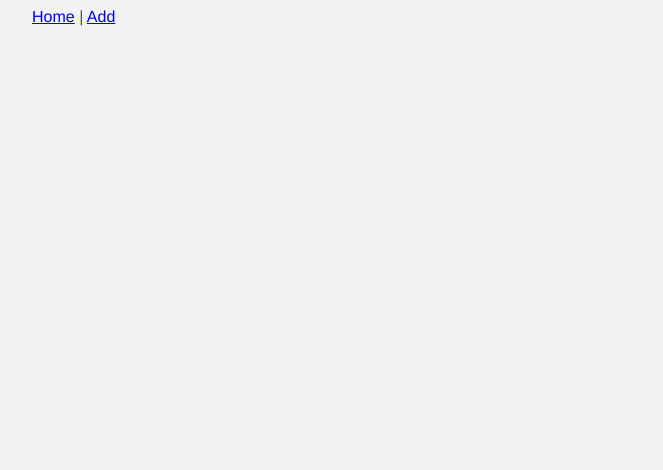
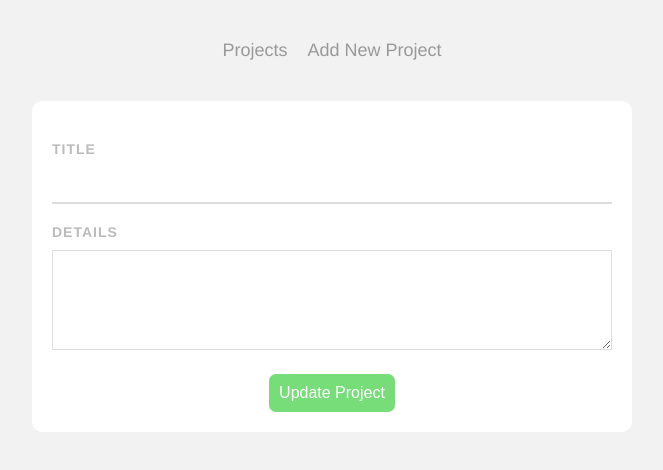
Before and after one commit to Ethemkizilyer/planner, a Vue app: page /projects/1 in a window 1280 px wide. Shown: the top 470 px of the page, without its empty margins (308-971 px from the left). Built offline with nearby package versions, Linux system fonts and the light colour scheme; no server answers.

Commit message:
feat: project edit page completed

```diff
--- a/data/db.json
+++ b/data/db.json
@@ -2,7 +2,7 @@
   "projects": [
     {
       "id": 1,
-      "title": "Deneme 1",
+      "title": "Deneme 34",
       "details": "Lorem Ipsum is simply dummy text of the printing and typesetting industry. Lorem Ipsum has been the industry's standard dummy text ever since the 1500s, when an unknown printer took a galley of type and scrambled it to make a type specimen book..",
       "complete": true
     },
--- a/src/App.vue
+++ b/src/App.vue
@@ -1,14 +1,14 @@
 <template>
   <div>
-  <nav>
-    <router-link to="/">Home</router-link> |
-    <router-link to="/add">Add</router-link>
-  </nav>
+ <Navbar/>
   <router-view/></div>
 </template>
 <script>
+import Navbar from './components/Navbar.vue';
+
+
 export default {
-  components:{}
+  components:{Navbar}
 }
 </script>
 
--- /dev/null
+++ b/src/components/Navbar.vue
@@ -0,0 +1,32 @@
+<template>
+  <nav class="main-nav">
+    <router-link :to="{name:'Home'}">Projects</router-link>
+    <router-link :to="{name:'AddProject'}">Add New Project</router-link>
+  </nav>
+</template>
+
+<script>
+export default {
+
+}
+</script>
+
+<style>
+.main-nav{
+    text-align: center;
+    margin: 40px auto;
+}
+.main-nav a{
+    display: inline-block;
+    text-decoration: none;
+    margin: 0 10px;
+    color: #999;
+    font-size: 18px;
+}
+a.router-link-active{
+border-bottom: 2px solid #76dd78;
+padding-bottom: 4px;
+color: #76dd78;
+
+}
+</style>
--- a/src/components/SingleProject.vue
+++ b/src/components/SingleProject.vue
@@ -5,7 +5,7 @@
       <div class="icons">
         <span class="material-icons" @click="toggleComplete"> done </span>
         <span class="material-icons" @click="deleteProject"> delete </span>
-        <span class="material-icons"> edit </span>
+        <router-link :to="{name:'EditProject',params:{id:project.id}}" ><span class="material-icons"> edit </span></router-link>
       </div>
     </div>
     <div v-if="showDetails" class="details">
--- a/src/views/EditProject.vue
+++ b/src/views/EditProject.vue
@@ -1,13 +1,82 @@
 <template>
-
+  <form @submit.prevent="handleSubmit">
+    <label>Title</label>
+    <input v-model="title" required type="text" />
+    <label>Details</label>
+    <textarea v-model="details"></textarea>
+    <button>Update Project</button>
+  </form>
 </template>
 
 <script>
 export default {
+  props: ["id"],
+  data() {
+    return {
+      title: "",
+      details: "",
+      url: "http://localhost:3000/projects/" + this.id,
+    };
+  },
+  mounted() {
+    fetch(this.url)
+      .then((res) => res.json())
+      .then((data) => {
+        this.title = data.title;
+        this.details = data.details;
+      });
+  },
+  methods: {
+    handleSubmit() {
+      fetch(this.url, {
+        method: "PATCH",
+        headers: { "Content-Type": "application/json" },
+        body: JSON.stringify({ title: this.title, details: this.details })
 
-}
+      }).then(() => this.$router.push("/"))
+          .catch((err) => console.log(err))
+    },
+  },
+};
 </script>
 
 <style>
-
+form {
+  background: #fff;
+  padding: 20px;
+  border-radius: 10px;
+}
+label {
+  display: block;
+  color: #bbb;
+  text-transform: uppercase;
+  font-size: 14px;
+  font-weight: bold;
+  letter-spacing: 1px;
+  margin: 20px 0px 10px 0;
+}
+input {
+  padding: 10px;
+  border: 0;
+  border-bottom: 2px solid #ddd;
+  width: 100%;
+  box-sizing: border-box;
+}
+textarea {
+  border: 1px solid #ddd;
+  padding: 10px;
+  width: 100%;
+  box-sizing: border-box;
+  height: 100px;
+}
+form button {
+  display: block;
+  margin: 20px auto 0px;
+  background: #76dd78;
+  color: #fff;
+  padding: 10px;
+  border: 0;
+  border-radius: 7px;
+  font-size: 16px;
+}
 </style>
```
